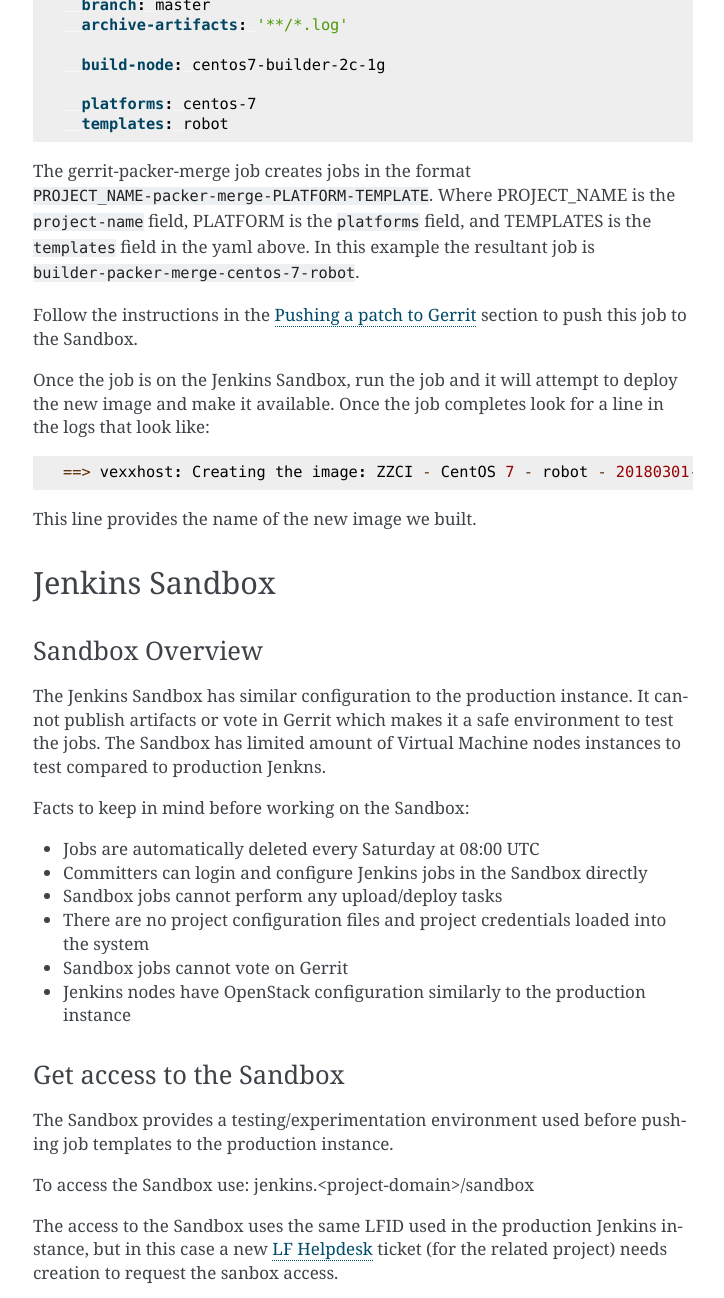
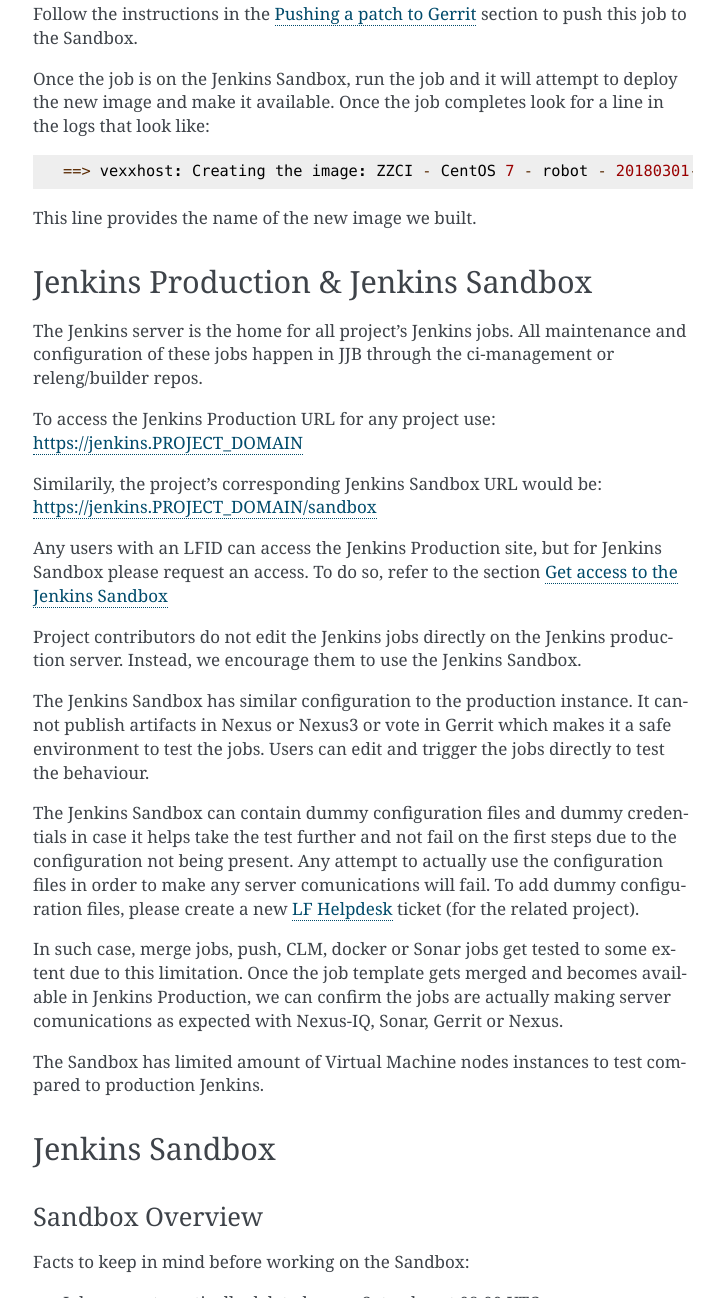
Before and after one commit to lfit/releng-docs, a Sphinx documentation site: the page built from docs/jenkins.rst, in a window 1280 px wide and 1400 px high, scrolled down 5526 px, cut to the strip 0-1298 px from the top of the window. Shown: the whole strip, without its empty margins (387-1111 px from the left). Built offline with Sphinx 7.4.7, drawn with Linux system fonts in a browser that asks for light colours; some of the changed text lies outside the part shown.

Commit message:
Add Sandbox vs Prod details
- Add an explanation on Jenkins Sandbox and how it
compares to Jenkins Production.
- Where to access them.
- Limitations.
- Move entire section right before Jenkins Sandbox topic.
- Add a small correction to the title "Get access to the
  Sandbox" to make it more specific (corrected to
  "Get access to the Jenkins Sandbox"

Change-Id: I7c06e8666f2591e43891362bcfa0065752779546
Issue-ID: RELENG-547
Signed-off-by: Jessica Wagantall <jwagantall@linuxfoundation.org>

```diff
--- a/docs/jenkins.rst
+++ b/docs/jenkins.rst
@@ -257,6 +247,45 @@
 
 This line provides the name of the new image we built.
 
+Jenkins Production & Jenkins Sandbox
+====================================
+
+The Jenkins server is the home for all project's Jenkins jobs. All
+maintenance and configuration of these jobs happen in JJB through the
+ci-management or releng/builder repos.
+
+To access the Jenkins Production URL for any project use:
+https://jenkins.PROJECT_DOMAIN
+
+Similarily, the project's corresponding Jenkins Sandbox URL would be:
+https://jenkins.PROJECT_DOMAIN/sandbox
+
+Any users with an LFID can access the Jenkins Production site, but for Jenkins
+Sandbox please request an access. To do so, refer to the section
+:ref:`Get access to the Jenkins Sandbox <get-sandbox-access>`
+
+Project contributors do not edit the Jenkins jobs directly on the Jenkins production
+server. Instead, we encourage them to use the Jenkins Sandbox.
+
+The Jenkins Sandbox has similar configuration to the production instance.
+It cannot publish artifacts in Nexus or Nexus3 or vote in Gerrit which makes it a
+safe environment to test the jobs. Users can edit and trigger the jobs directly to
+test the behaviour.
+
+The Jenkins Sandbox can contain dummy configuration files and dummy credentials in
+case it helps take the test further and not fail on the first steps due to the configuration
+not being present. Any attempt to actually use the configuration files in order
+to make any server comunications will fail. To add dummy configuration files, please
+create a new `LF Helpdesk <mailto:helpdesk@rt.linuxfoundation.org>`_ ticket
+(for the related project).
+
+In such case, merge jobs, push, CLM, docker or Sonar jobs get tested to some extent due
+to this limitation. Once the job template gets merged and becomes available in Jenkins Production,
+we can confirm the jobs are actually making server comunications as expected with Nexus-IQ,
+Sonar, Gerrit or Nexus.
+
+The Sandbox has limited amount of Virtual Machine nodes instances
+to test compared to production Jenkins.
 
 .. _lfdocs-jenkins-sandbox:
 
@@ -265,11 +294,6 @@
 
 Sandbox Overview
 ----------------
-
-The Jenkins Sandbox has similar configuration to the production instance.
-It cannot publish artifacts or vote in Gerrit which makes it a safe environment
-to test the jobs. The Sandbox has limited amount of Virtual Machine nodes instances
-to test compared to production Jenkns.
 
 Facts to keep in mind before working on the Sandbox:
 
@@ -280,8 +304,10 @@
 - Sandbox jobs cannot vote on Gerrit
 - Jenkins nodes have OpenStack configuration similarly to the production instance
 
-Get access to the Sandbox
--------------------------
+.. _get-sandbox-access:
+
+Get access to the Jenkins Sandbox
+---------------------------------
 
 The Sandbox provides a testing/experimentation environment used before
 pushing job templates to the production instance.
```
Also changed, not shown: other parts of docs/jenkins.rst (+0 -10 lines).
